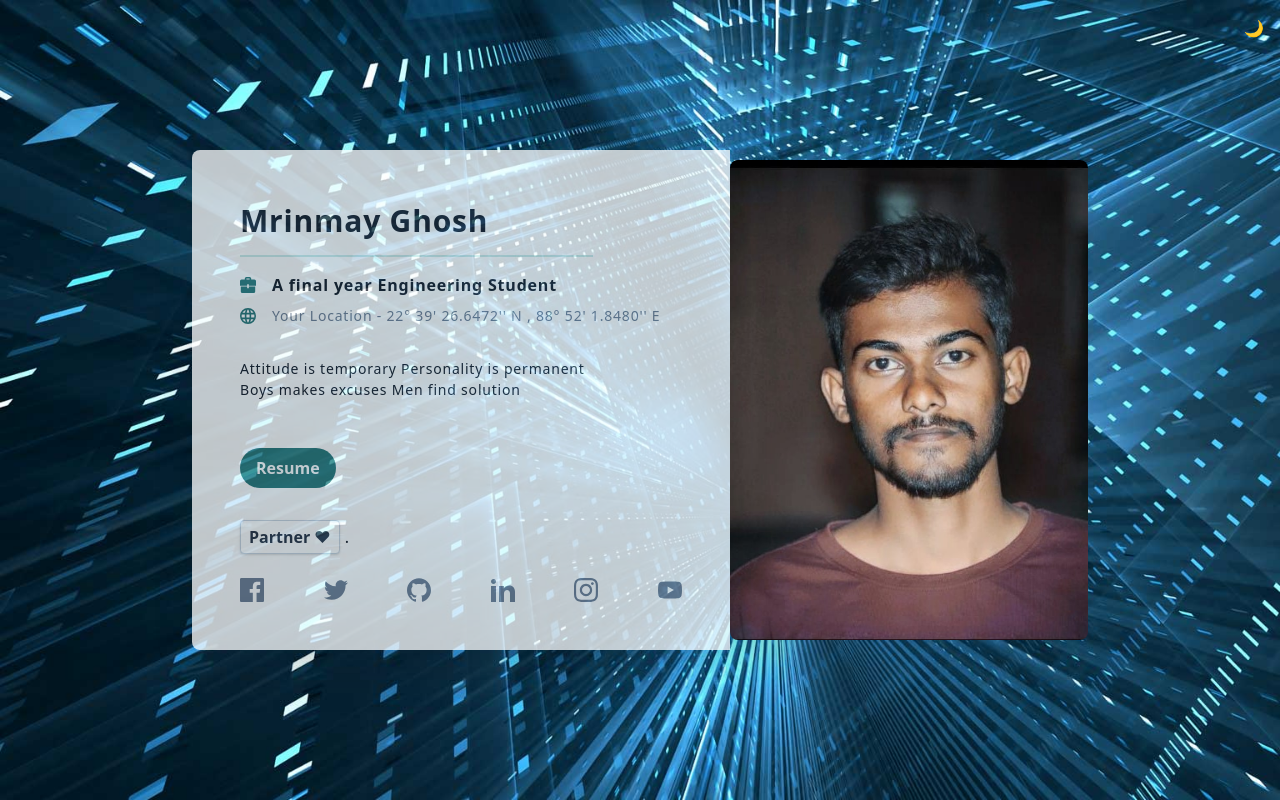
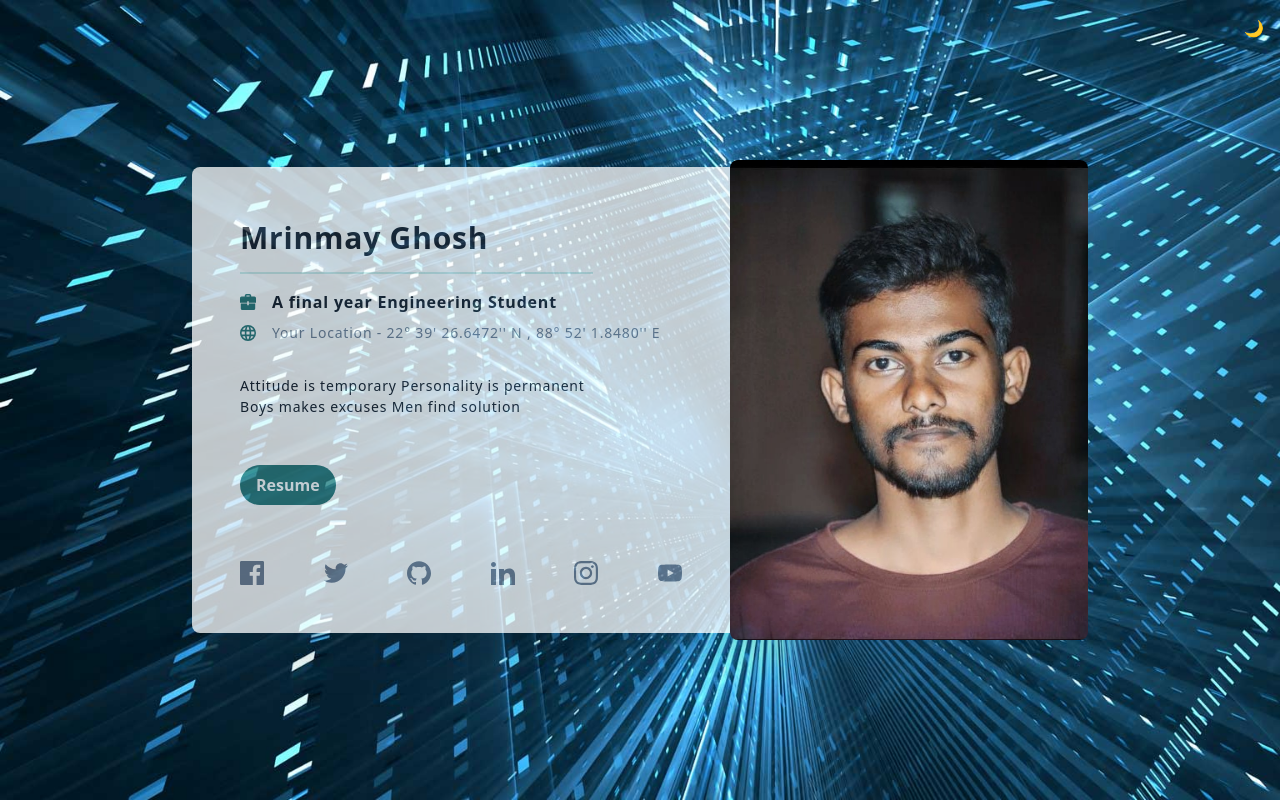
Before and after one commit to mrinmay11131/mrinmayghosh, a plain HTML site: page index.html in a window 1280 px wide. Drawn offline with nearby package versions, Linux system fonts and the light colour scheme; a script that the page names is missing.

Commit message:
Update index.html

```diff
--- a/index.html
+++ b/index.html
@@ -49,13 +49,13 @@
 				</a>
 				</button>
 			</div>
-            <div>
+            <!---<div>
 				<button  class="bg-white hover:bg-gray-100 text-gray-800 font-semibold py-1 px-2 border border-gray-400 rounded shadow" >
                 <a class="link" href="IMG_1.jpg" width=86 , height=82>
 				  Partner &hearts;
 				</button> .
                 </a>
-			</div>
+			</div> --->
 
 			<div class="mt-6 pb-16 lg:pb-0 w-4/5 lg:w-full mx-auto flex flex-wrap items-center justify-between">
 				<a class="link" href="https://www.facebook.com/babai.mrinmay" data-tippy-content="@facebook"><svg class="h-6 fill-current text-gray-600 hover:text-teal-700" role="img" viewBox="0 0 24 24" xmlns="http://www.w3.org/2000/svg"><title>Facebook</title><path d="M22.676 0H1.324C.593 0 0 .593 0 1.324v21.352C0 23.408.593 24 1.324 24h11.494v-9.294H9.689v-3.621h3.129V8.41c0-3.099 1.894-4.785 4.659-4.785 1.325 0 2.464.097 2.796.141v3.24h-1.921c-1.5 0-1.792.721-1.792 1.771v2.311h3.584l-.465 3.63H16.56V24h6.115c.733 0 1.325-.592 1.325-1.324V1.324C24 .593 23.408 0 22.676 0"/></svg></a>
```
